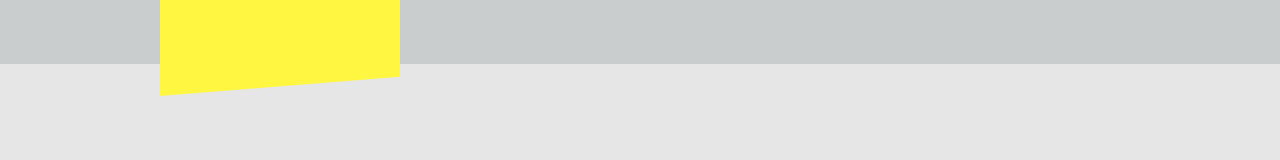
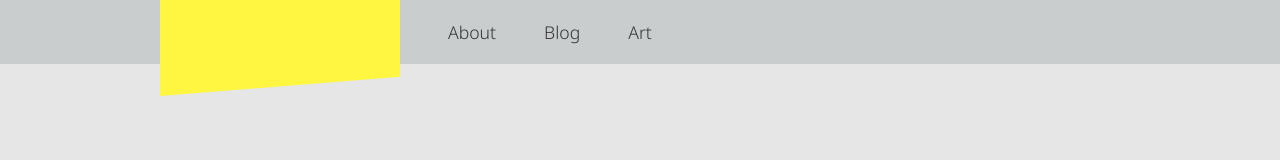
Before and after one commit to timmalstead/personal-site-next-js, a Next.js app: page / in a window 1280 px wide. Shown: the top 160 px of the page. Built offline with nearby package versions, Linux system fonts and the light colour scheme.

Commit message:
simplifies header

```diff
--- a/app/components/header/header.css
+++ b/app/components/header/header.css
@@ -1,9 +1,7 @@
-.header-component {
-    --header-background-color: #cacdce;
-
+header {
     display: flex;
-    background-color: var(--header-background-color);
-    height: 4rem;
+    background-color: var(--contrast-color);
+    height: var(--header-height);
     padding: 0 10rem;
     position: sticky;
     top: 0;
@@ -15,10 +13,18 @@
         background-color: var(--highlight-color);
         clip-path: polygon(0% 0%, 0% 100%, 100% 80%, 100% 0%);
     }
-}
 
-@media (prefers-color-scheme: dark) {
-    .header-component {
-        --header-background-color: #1b1919;
+    nav {
+        display: inherit;
+
+        ul {
+            display: inherit;
+            align-items: center;
+            justify-content: space-between;
+            list-style: none;
+            li {
+                margin-left: 3rem;
+            }
+        }
     }
 }
--- a/app/components/header/index.tsx
+++ b/app/components/header/index.tsx
@@ -1,8 +1,19 @@
+import { routes } from "../../constants"
+import NextLink from "next/link"
 import "./header.css"
 
 const Header = () => (
-    <header className="header-component">
+    <header>
         <div className="polygon" />
+        <nav>
+            <ul>
+                {routes.slice(1).map(({ path, title }) => (
+                    <li key={path}>
+                        <NextLink href={path}>{title}</NextLink>
+                    </li>
+                ))}
+            </ul>
+        </nav>
     </header>
 )
 
--- /dev/null
+++ b/app/constants.ts
@@ -0,0 +1,8 @@
+import type { Route } from "./types"
+
+export const routes: Route[] = [
+    { path: "/", title: "Home" },
+    { path: "/about", title: "About" },
+    { path: "/blog", title: "Blog" },
+    { path: "/art", title: "Art" },
+]
--- a/app/globals.css
+++ b/app/globals.css
@@ -2,15 +2,18 @@
     --font-mono: ui-monospace, Menlo, Monaco, "Cascadia Mono", "Segoe UI Mono",
         "Roboto Mono", "Oxygen Mono", "Ubuntu Monospace", "Source Code Pro",
         "Fira Mono", "Droid Sans Mono", "Courier New", monospace;
+    --header-height: 4rem;
     --text-color: #333;
     --background-color: #e6e6e6;
+    --contrast-color: #cacdce;
     --highlight-color: #fff642;
 }
 
 @media (prefers-color-scheme: dark) {
     :root {
         --text-color: #efefe4;
-        --background-color: #393533;
+        --background-color: #1b1919;
+        --contrast-color: #393533;
         --highlight-color: #42e3ff;
     }
 }
@@ -26,11 +29,16 @@ body {
     min-height: 100vh;
     overflow-x: hidden;
     color: var(--text-color);
+    font-size: 1.1rem;
     background-color: var(--background-color);
+}
+
+main {
+    min-height: calc(100vh - var(--header-height));
 }
 
 a {
     color: inherit;
-    font-weight: bold;
-    text-decoration: underline;
+    text-decoration: none;
+    font-weight: 300;
 }
--- a/app/home-page.css
+++ /dev/null
@@ -1,3 +0,0 @@
-.home-page {
-    min-height: 100vh;
-}
--- a/app/layout.tsx
+++ b/app/layout.tsx
@@ -1,4 +1,5 @@
 import type { Metadata } from "next"
+import type { ReactNode } from "react"
 import { Noto_Sans } from "next/font/google"
 import Header from "./components/header"
 import "./globals.css"
@@ -14,7 +15,7 @@ export const metadata: Metadata = {
 const RootLayout = ({
     children,
 }: Readonly<{
-    children: React.ReactNode
+    children: ReactNode
 }>) => (
     <html lang="en">
         <body className={notoSans.className}>
--- a/app/page.tsx
+++ b/app/page.tsx
@@ -1,8 +1,5 @@
 // import Image from "next/image"
-import "./home-page.css"
 
-const Home = () => {
-    return <main className="home-page"></main>
-}
+const Home = () => <main></main>
 
 export default Home
--- /dev/null
+++ b/app/types.ts
@@ -0,0 +1,4 @@
+export interface Route {
+    path: string
+    title: string
+}
```
